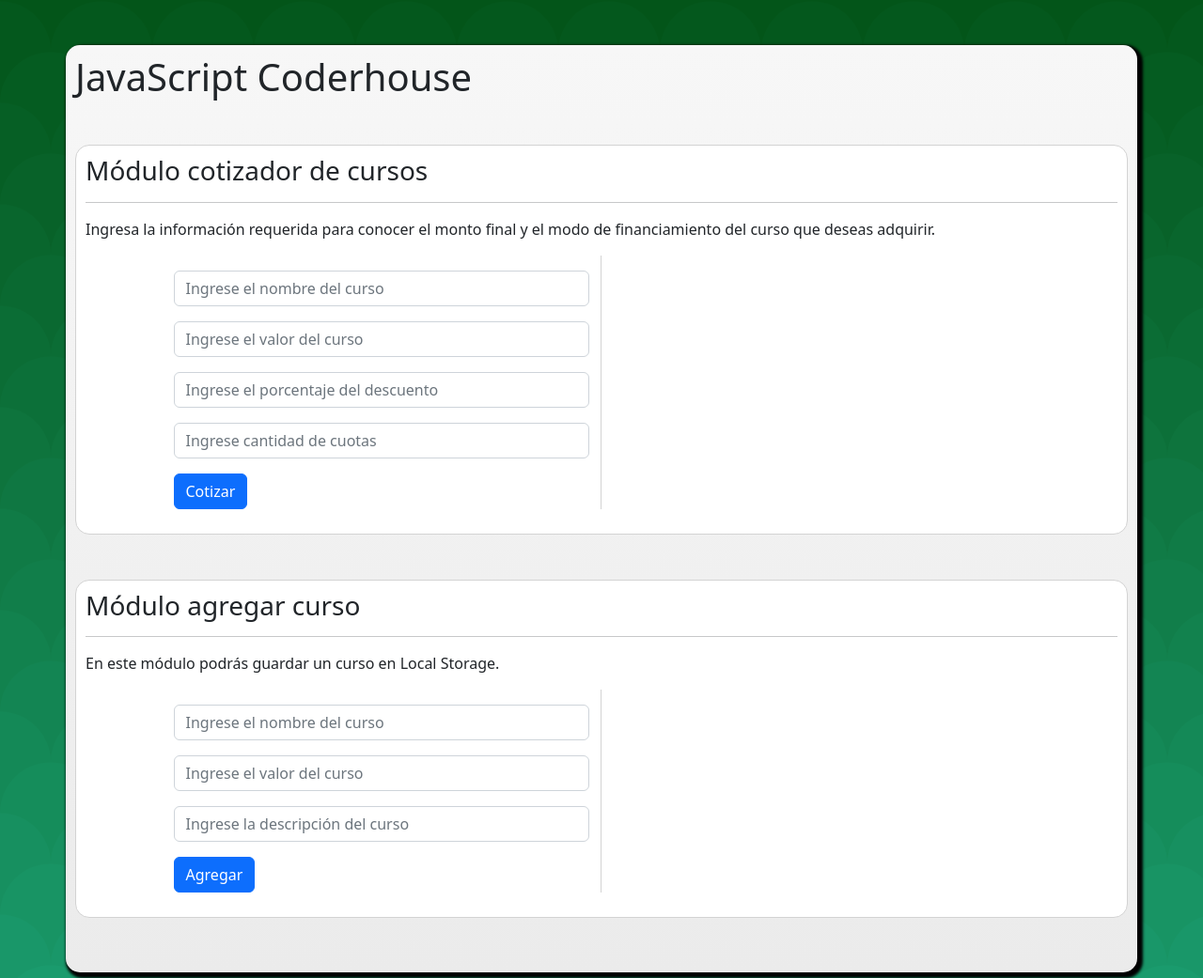
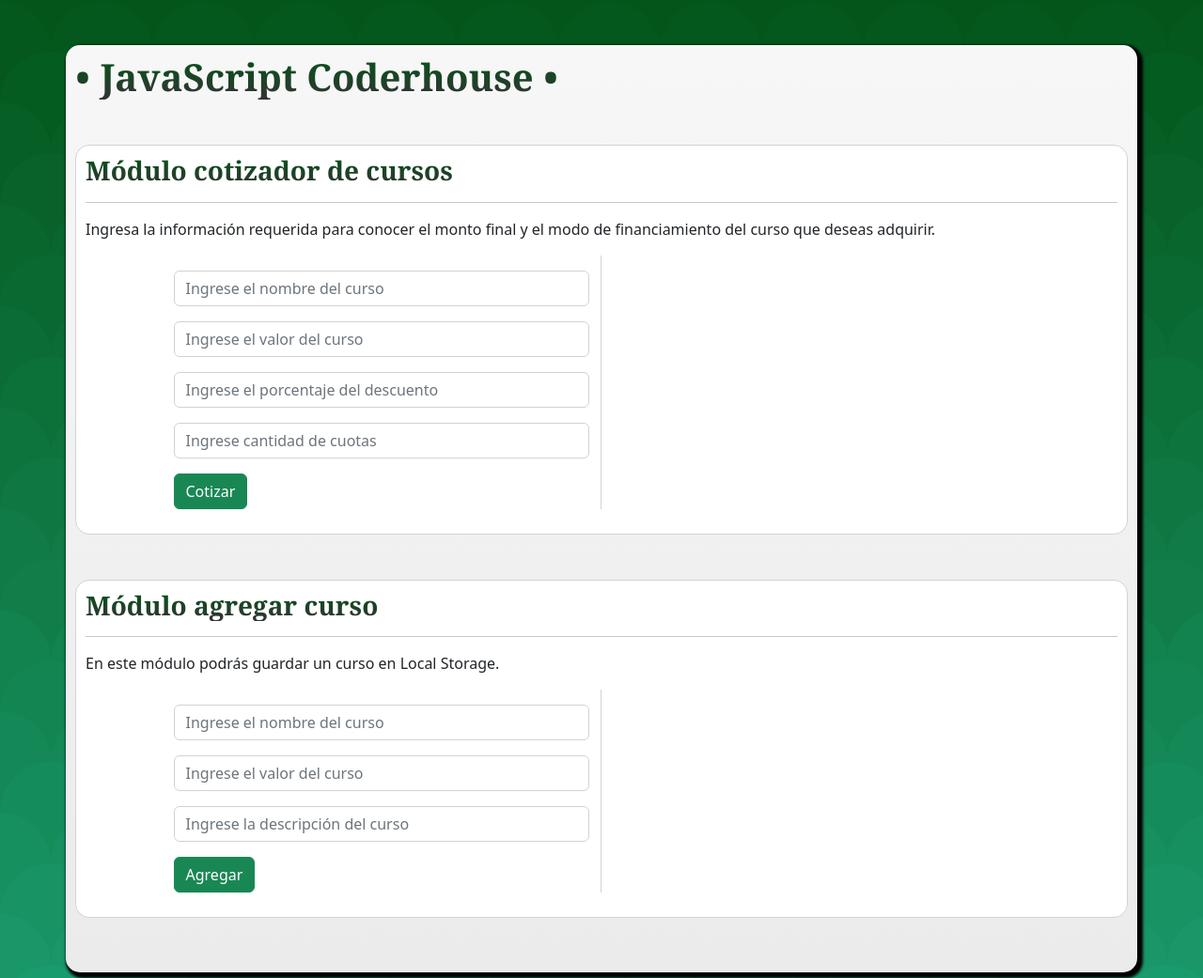
Before and after one commit to sachateisseire/javascript, a plain HTML site: page index.html in a window 1280 px wide. Shown: the top 1041 px of the page at 94% size. Drawn offline with nearby package versions, Linux system fonts and the light colour scheme.

Commit message:
Algunos detalles

```diff
--- a/index.html
+++ b/index.html
@@ -12,7 +12,7 @@
 <body>
 
     <main id="containerMain" class="container my-5">
-        <h1>JavaScript Coderhouse</h1>
+        <h1>• JavaScript Coderhouse •</h1>
 
         <section id="section1" class="container my-5">
             <h3 id="titulo">Módulo cotizador de cursos</h3>
@@ -25,7 +25,7 @@
                             <input type="number" id="inputValorCurso" placeholder="Ingrese el valor del curso" class="form-control my-3">
                             <input type="number" id="inputDescuento" placeholder="Ingrese el porcentaje del descuento" class="form-control my-3">
                             <input type="number" id="inputCuotas" placeholder="Ingrese cantidad de cuotas" class="form-control my-3">
-                            <button type="submit" id="btn-enviar" class="btn btn-primary">Cotizar</button>
+                            <button type="submit" id="btn-enviar" class="btn btn-success">Cotizar</button>
                         </div>
                         <div class="col-sm-5 my-3">
                         <p id="htmlRespuesta1">
@@ -47,7 +47,7 @@
                             <input type="text" id="inputNombreCurso2" placeholder="Ingrese el nombre del curso" class="form-control my-3">
                             <input type="number" id="inputValorCurso2" placeholder="Ingrese el valor del curso" class="form-control my-3">
                             <input type="text" id="inputDescripcionCurso2" placeholder="Ingrese la descripción del curso" class="form-control my-3">
-                            <button type="submit" id="btn-enviar2" type="submit" class="btn btn-primary">Agregar</button>
+                            <button type="submit" id="btn-enviar2" type="submit" class="btn btn-success">Agregar</button>
                         </div>
                         <div class="col-sm-5 my-3">
                         <p id="htmlRespuesta3">
--- a/styles.css
+++ b/styles.css
@@ -20,3 +20,17 @@
 #div1{
     border-right: 1px solid lightgrey;
 }
+h1{
+    font-family:Cambria, Cochin, Georgia, Times, 'Times New Roman', serif;
+    font-weight: bolder;
+    background: -webkit-linear-gradient(#035519, #333);
+    -webkit-background-clip: text;
+    -webkit-text-fill-color: transparent;
+}
+h3{
+    font-family:Cambria, Cochin, Georgia, Times, 'Times New Roman', serif;
+    font-weight: bolder;
+    background: -webkit-linear-gradient(#035519, #333);
+    -webkit-background-clip: text;
+    -webkit-text-fill-color: transparent;
+}
```
